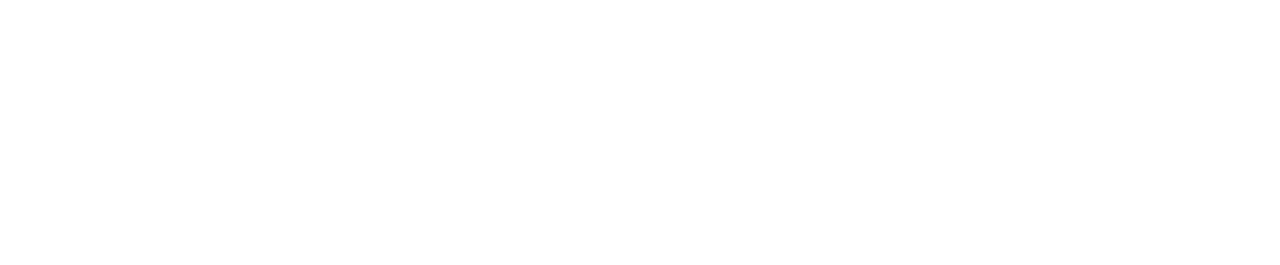
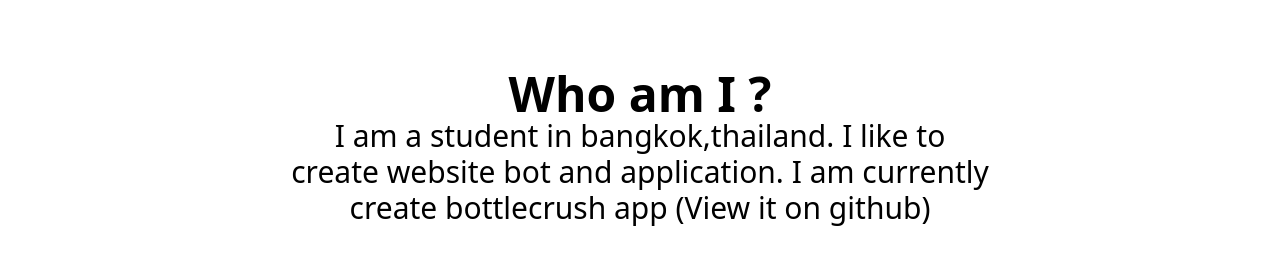
Before and after one commit to ronnapatp/ronnapat.com, a Next.js app: page /en-us in a window 1280 px wide. Shown: the part 577-842 px from the top of the page. Before the commit the page ends 800 px from the top, so only its background shows below. Built offline with nearby package versions, Linux system fonts and the light colour scheme; no server answers.

Commit message:
Update homepage

```diff
--- a/components/header.js
+++ b/components/header.js
@@ -1,6 +1,8 @@
 export default function Header({
     name,
     description,
+    button,
+    bthref,
 }) {
     return(
         <div className="w-full bg-center bg-no-repeat bg-cover bg-[url('https://ronnapat.com/heroes.png')]">
@@ -14,8 +16,8 @@ export default function Header({
                             <h1 className="text-6xl text-center md:text-left font-medium tracking-wide text-gray-800 dark:text-white md:text-7xl">{name}</h1>
                             <p className="mt-4 text-gray-100 dark:text-gray-200">{description}</p>
                             <div className="mt-6">
-                                <a href="#" className="block px-3 py-2 font-semibold text-center text-white transition-colors duration-200 transform bg-sky-500 rounded-md md:inline hover:bg-sky-400">
-                                    Learn more
+                                <a href={bthref} className="block px-3 py-2 font-semibold text-center text-white transition-colors duration-200 transform bg-sky-500 rounded-md md:inline hover:bg-sky-400">
+                                    {button}
                                 </a>
                             </div>
                         </div>
--- /dev/null
+++ b/components/home-about.js
@@ -0,0 +1,17 @@
+export default function Homeabout({
+    title,
+    children
+}) {
+    return(
+        <>
+            <div className="text-center py-16 sm:py-20 md:py-28 sm:px-4 lg:px-72">
+                <h1 className="text-4xl md:text-5xl font-semibold">
+                    {title}
+                </h1>
+                <div className="text-xl md:text-3xl font-normal">
+                    {children}
+                </div>
+            </div>
+        </>
+    )
+}
--- a/pages/en-us/index.js
+++ b/pages/en-us/index.js
@@ -1,6 +1,7 @@
 import Header from "../../components/header";
 import Navbar from '../../components/navbar'
 import Head from '../../components/meta'
+import Homeabout from "../../components/home-about";
 import {
     langenus
 } from '../../script/main'
@@ -10,7 +11,10 @@ export default function Home() {
         <>
             <Head title='Home' image='/favicon.ico' />
             <Navbar lantoshow={langenus} pathname='en-us' />
-            <Header name='Ronnapat Srivoravilai' description='I create website bot and much more! You can view my project in my blog' />
+            <Header name='Ronnapat Srivoravilai' description='I create website bot and much more! You can view my project in my blog' button='Learn more' bthref='#' />
+            <Homeabout title='Who am I ?'>
+                I am a student in bangkok,thailand. I like to create website bot and application. I am currently create bottlecrush app (View it on <a href="https://github.com/bottlecrush" className="hover:underline hover:text-sky-500">github</a>)
+            </Homeabout>
         </>
     )
 }
```
